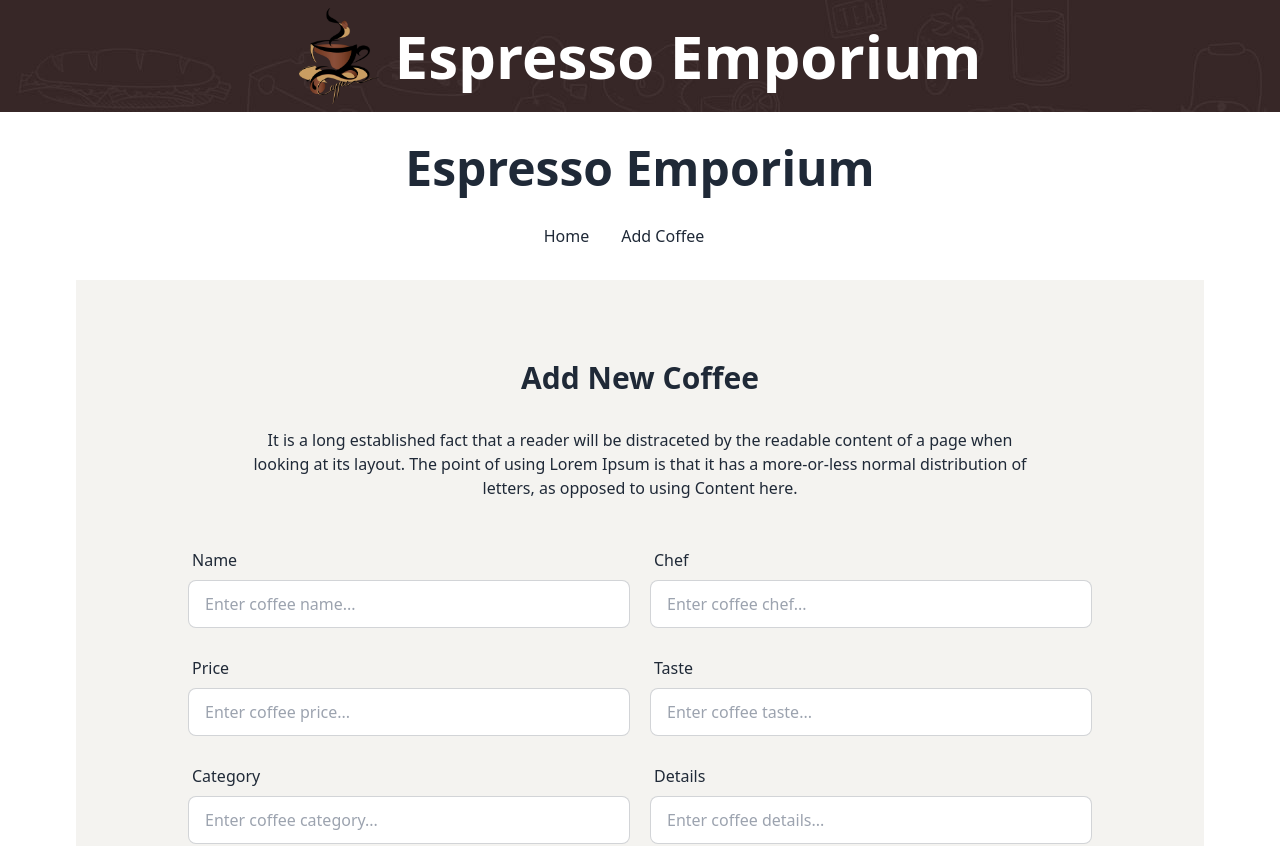
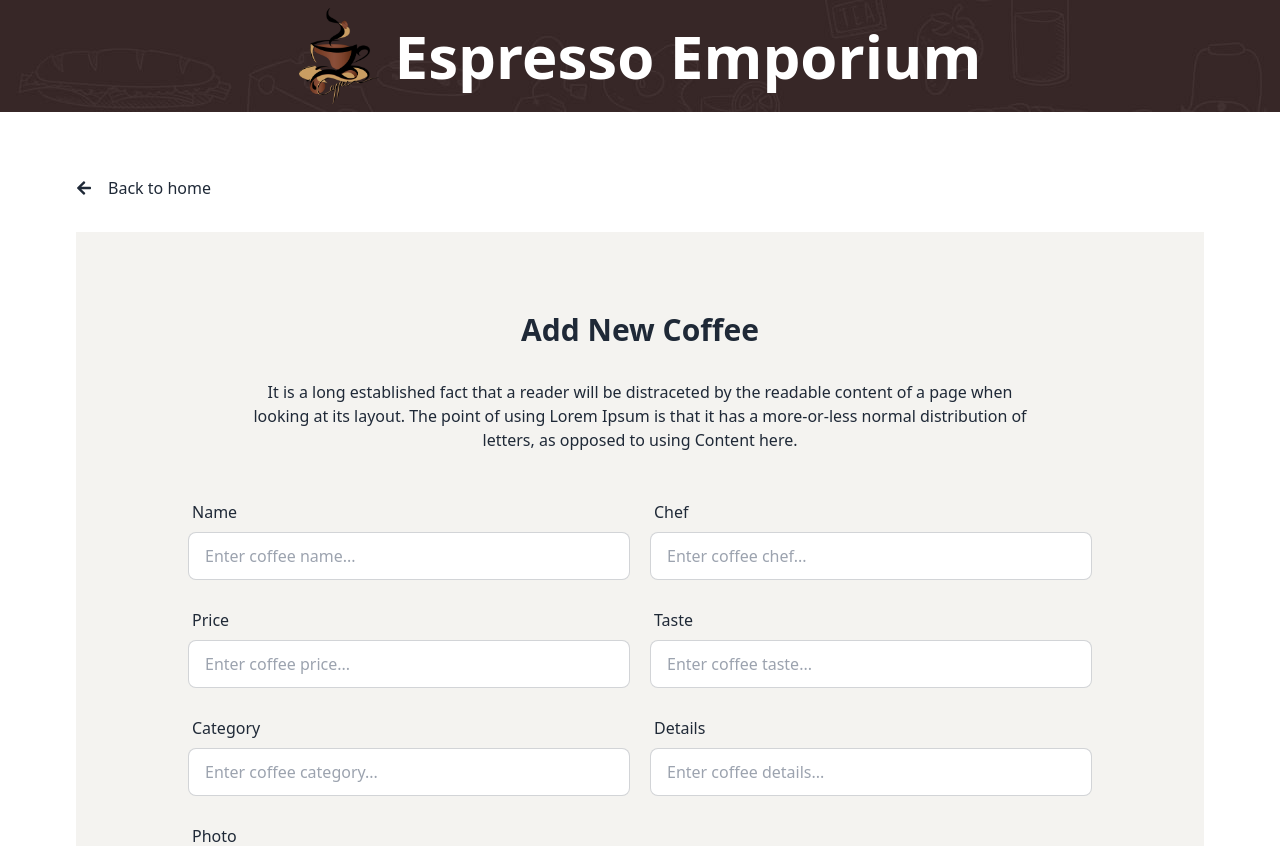
Before and after one commit to maasajal/espresso-emporium, a React (Vite) app: page /addCoffee in a window 1280 px wide. Shown: the top 846 px of the page. Built offline with nearby package versions, Linux system fonts and the light colour scheme.

Commit message:
View Details page added

```diff
--- a/src/components/CoffeeCard.jsx
+++ b/src/components/CoffeeCard.jsx
@@ -60,9 +60,11 @@ const CoffeeCard = ({ coffee, coffeeCollection, setCoffee }) => {
             </div>
             <div className="card-actions justify-end">
               <div className="join join-vertical space-y-4">
-                <button className="btn  bg-[#D2B48C]">
-                  <FaEye className="text-white text-2xl" />
-                </button>
+                <Link to={`/coffee/${_id}`}>
+                  <button className="btn bg-[#D2B48C]">
+                    <FaEye className="text-white text-2xl" />
+                  </button>
+                </Link>
                 <button className="btn bg-[#3C393B]">
                   <Link to={`/updateCoffee/${_id}`}>
                     <FaEdit className="text-white text-2xl" />
--- a/src/components/Footer.jsx
+++ b/src/components/Footer.jsx
@@ -12,7 +12,7 @@ const Footer = () => {
         className="pt-28 pb-10 text-[#1B1A1A] px-5"
         style={{ backgroundImage: `url(${footerTopImg})` }}
       >
-        <div className="footer max-w-7xl mx-auto">
+        <div className="footer max-w-6xl mx-auto">
           <aside>
             <img className="w-20" src={logo} alt="Espresso Emporium" />
             <h1 className="text-4xl font-extrabold">Espresso Emporium</h1>
--- a/src/components/AddCoffee.jsx
+++ b/src/pages/AddCoffee.jsx
@@ -1,5 +1,6 @@
-import Navbar from "./Navbar";
+import { Link } from "react-router-dom";
 import Swal from "sweetalert2";
+import { FaArrowLeft } from "react-icons/fa";
 
 const AddCoffee = () => {
   const handleAddCoffee = async (e) => {
@@ -45,12 +46,14 @@ const AddCoffee = () => {
   };
 
   return (
-    <div className="text-center my-8 mx-auto max-w-6xl px-3">
-      <div>
-        <h1 className="text-5xl font-extrabold">Espresso Emporium</h1>
-        <Navbar />
+    <div className=" my-8 mx-auto max-w-6xl px-3">
+      <div className="py-8">
+        <Link className="flex items-center gap-4" to="/">
+          {" "}
+          <FaArrowLeft /> <span>Back to home</span>
+        </Link>
       </div>
-      <div className=" mx-auto p-12 md:py-12 md:px-28 bg-[#F4F3F0]">
+      <div className="mx-auto p-12 md:py-12 md:px-28 bg-[#F4F3F0] text-center">
         <h2 className="text-3xl font-bold capitalize my-8">Add new coffee</h2>
         <p className="px-16">
           It is a long established fact that a reader will be distraceted by the
--- a/src/components/UpdateCoffee.jsx
+++ b/src/pages/UpdateCoffee.jsx
@@ -1,5 +1,6 @@
-import { useLoaderData } from "react-router-dom";
-import Navbar from "./Navbar";
+import { Link, useLoaderData } from "react-router-dom";
+import Navbar from "../components/Navbar";
+import { FaArrowLeft } from "react-icons/fa";
 
 const UpdateCoffee = () => {
   const updateCoffee = useLoaderData();
@@ -48,9 +49,10 @@ const UpdateCoffee = () => {
 
   return (
     <div className="text-center my-8 mx-auto max-w-6xl px-3">
-      <div>
-        <h1 className="text-5xl font-extrabold">Espresso Emporium</h1>
-        <Navbar />
+      <div className="py-8">
+        <Link className="flex items-center gap-4" to="/">
+          <FaArrowLeft /> <span>Back to home</span>
+        </Link>
       </div>
       <div className=" mx-auto p-12 md:py-12 md:px-28 bg-[#F4F3F0]">
         <h2 className="text-3xl font-bold capitalize my-8">Update coffee</h2>
--- /dev/null
+++ b/src/pages/ViewCoffee.jsx
@@ -0,0 +1,44 @@
+import { Link, useLoaderData } from "react-router-dom";
+import { FaArrowLeft } from "react-icons/fa";
+
+const ViewCoffee = () => {
+  const coffeeDetails = useLoaderData();
+  const { name, chef, price, taste, category, details, photo } = coffeeDetails;
+  return (
+    <div className=" my-8 mx-auto max-w-6xl px-3">
+      <div className="py-8">
+        <Link className="flex items-center gap-4" to="/">
+          {" "}
+          <FaArrowLeft /> <span>Back to home</span>
+        </Link>
+      </div>
+      <div className="md:py-12 md:px-28 bg-[#F4F3F0] flex items-center justify-between gap-8">
+        <div className="w-1/2">
+          <img src={photo} alt="" />
+        </div>
+        <div className="flex-grow space-y-3">
+          <h2 className="text-2xl font-bold py-5">Niceties</h2>
+          <p>
+            <span>name: </span> {name}
+          </p>
+          <p>
+            <span>Chef: </span> {chef}
+          </p>
+          <p>
+            <span>Price: </span> {price}
+          </p>
+          <p>
+            <span>Taste: </span> {taste}
+          </p>
+          <p>
+            <span>Category: </span> {category}
+          </p>
+          <p>
+            <span>Details: </span> {details}
+          </p>
+        </div>
+      </div>
+    </div>
+  );
+};
+export default ViewCoffee;
--- a/src/routes/Router.jsx
+++ b/src/routes/Router.jsx
@@ -1,8 +1,9 @@
 import { createBrowserRouter } from "react-router-dom";
 import App from "../App";
-import AddCoffee from "../components/AddCoffee";
-import UpdateCoffee from "../components/UpdateCoffee";
+import AddCoffee from "../pages/AddCoffee";
+import UpdateCoffee from "../pages/UpdateCoffee";
 import Main from "../layouts/Main";
+import ViewCoffee from "../pages/ViewCoffee";
 
 const router = createBrowserRouter([
   {
@@ -19,6 +20,12 @@ const router = createBrowserRouter([
         element: <AddCoffee />,
       },
       {
+        path: "/coffee/:id",
+        element: <ViewCoffee />,
+        loader: ({ params }) =>
+          fetch(`http://localhost:3333/coffee/${params.id}`),
+      },
+      {
         path: "/updateCoffee/:id",
         element: <UpdateCoffee />,
         loader: ({ params }) =>
```
